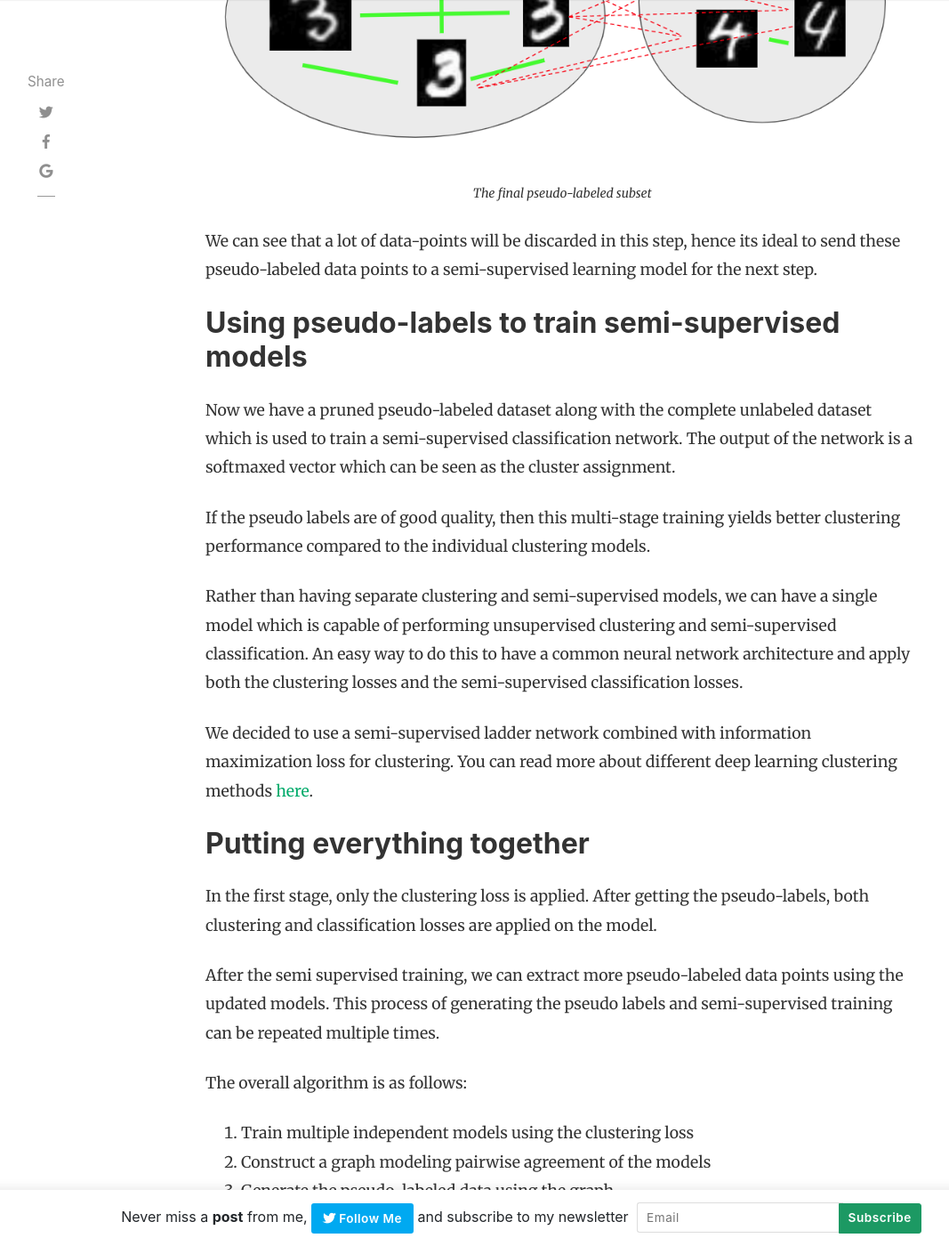
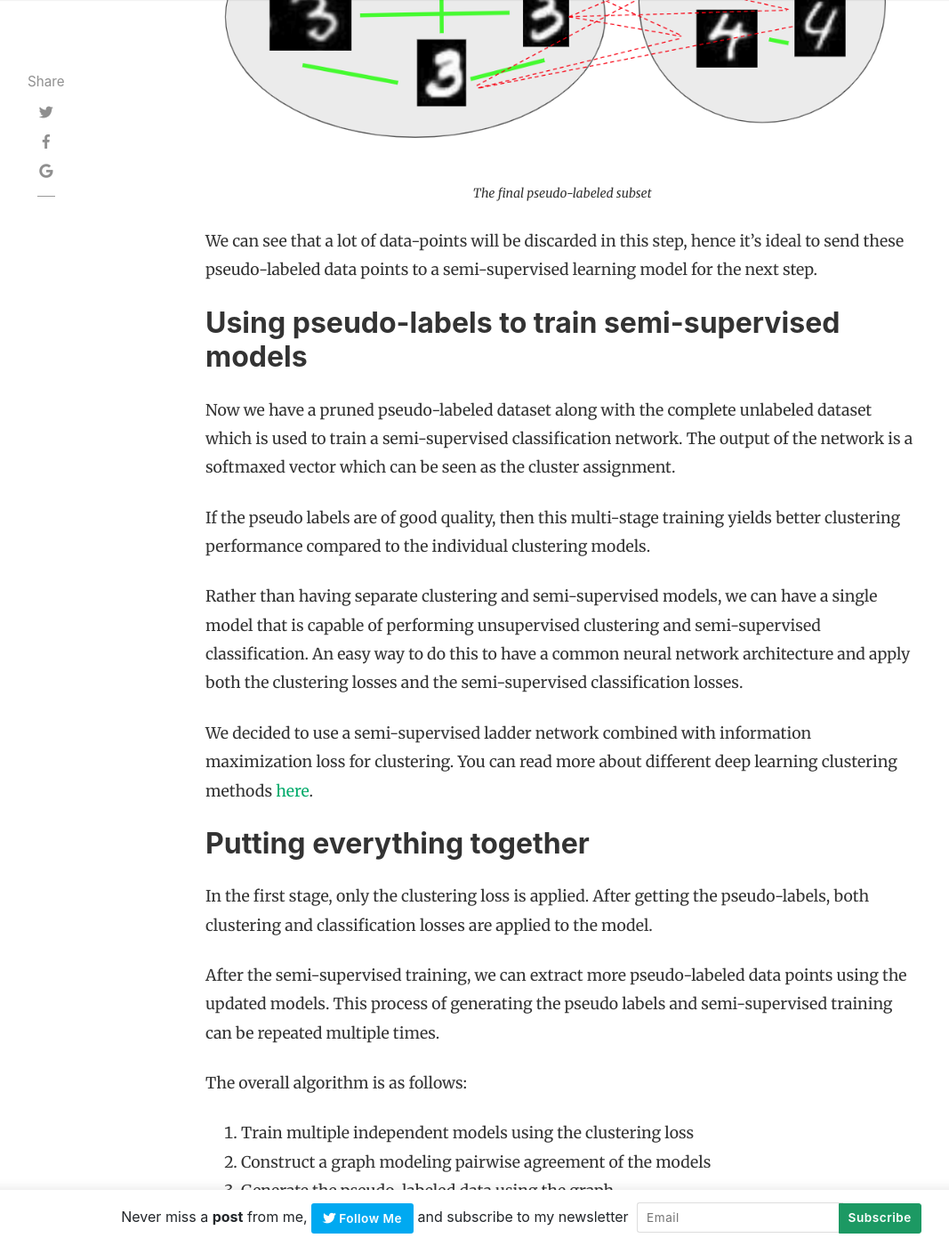
Before and after one commit to divamgupta/divamgupta.github.io, a Jekyll site: the page built from _posts/2020-10-31-pseudo-semi-supervised-learning-for-unsupervised-clustering.md, in a window 1280 px wide and 1400 px high, scrolled down 6470 px. Shown: the whole window at 89% size, without its empty margins (54-1121 px from the left). Built offline with Jekyll 4.4.1, drawn with Linux system fonts in a browser that asks for light colours; nearby versions of some CDN libraries; comment, search, counter and statistics services are not loaded; some of the changed text lies outside the part shown.

Commit message:
minor changes

```diff
--- a/_posts/2020-10-31-pseudo-semi-supervised-learning-for-unsupervised-clustering.md
+++ b/_posts/2020-10-31-pseudo-semi-supervised-learning-for-unsupervised-clustering.md
@@ -53,7 +53,7 @@
 
 ## Generating pseudo-labels
 
-Generating high quality pseudo-labels is the trickiest and the most important step to get good overall clustering performance.
+Generating high-quality pseudo-labels is the trickiest and the most important step to get good overall clustering performance.
 
 The naive ways to generate a pseudo-labeled dataset are
 
@@ -63,7 +63,7 @@
 2. Run a standard clustering model with way more number of clusters than needed. Then only keep a few clusters to label the corresponding data-points while discarding the rest.
 3. Run a standard clustering model and only keep the data-points for which the confidence by the model is more than a certain threshold.
 
-In practice none of the ways described above work.
+In practice, none of the ways described above work.
 
 The first method is not useful because the pseudo labels are just the clusters returned by the standard clustering model, hence we can't expect the semi-supervised model to perform better than that.
 
@@ -71,7 +71,7 @@
 
 The third way does not work because in practice the confidence of a single model is not an indicator of the quality.
 
-After experimenting with several ways to generate pseudo-labeled dataset, we observed that consensus of multiple unsupervised clustering models is generally a good indicator of the quality. The clusters of the individual models are not perfect. But if a large number of clustering models assign a subset of a dataset into the same cluster, then there is a good chance that they actually belong to the same class.
+After experimenting with several ways to generate a pseudo-labeled dataset, we observed that consensus of multiple unsupervised clustering models is generally a good indicator of the quality. The clusters of the individual models are not perfect. But if a large number of clustering models assign a subset of a dataset into the same cluster, then there is a good chance that they actually belong to the same class.
 
 In the following illustration, the data points which are in the intersection of the cluster assignments of the two models could be assigned the same pseudo-label with high confidence. Rest can be ignored in the pseudo-labeled subset.
 
@@ -127,7 +127,7 @@
 ![]({{ site.baseurl }}/assets/images/posts/kingdra/image7.png?style=centerme)
 
 
-Nodes which are neither connected with strong positive edge nor a strong negative edge are removed because we can’t assign any label with high confidence:
+Nodes which are neither connected with a strong positive edge nor a strong negative edge are removed because we can’t assign any label with high confidence:
 
 
 
@@ -146,7 +146,7 @@
 *The final pseudo-labeled subset*
 {: style="font-size: 80%; text-align: center;"}
 
-We can see that a lot of data-points will be discarded in this step, hence its ideal to send these pseudo-labeled data points to a semi-supervised learning model for the next step.
+We can see that a lot of data-points will be discarded in this step, hence it’s ideal to send these pseudo-labeled data points to a semi-supervised learning model for the next step.
 
 
 ## Using pseudo-labels to train semi-supervised models
@@ -155,16 +155,16 @@
 
 If the pseudo labels are of good quality, then this multi-stage training yields better clustering performance compared to the individual clustering models.
 
-Rather than having separate clustering and semi-supervised models, we can have a single model which is capable of performing unsupervised clustering and semi-supervised classification. An easy way to do this to have a common neural network architecture and apply both the clustering losses and the semi-supervised classification losses.
+Rather than having separate clustering and semi-supervised models, we can have a single model that is capable of performing unsupervised clustering and semi-supervised classification. An easy way to do this to have a common neural network architecture and apply both the clustering losses and the semi-supervised classification losses.
 
 We decided to use a semi-supervised ladder network combined with information maximization loss for clustering. You can read more about different deep learning clustering methods [here](https://divamgupta.com/unsupervised-learning/2019/03/08/an-overview-of-deep-learning-based-clustering-techniques.html).
 
 
 ## Putting everything together
 
-In the first stage, only the clustering loss is applied. After getting the pseudo-labels, both clustering and classification losses are applied on the model.
+In the first stage, only the clustering loss is applied. After getting the pseudo-labels, both clustering and classification losses are applied to the model.
 
-After the semi supervised training, we can extract more pseudo-labeled data points using the updated models. This process of generating the pseudo labels and semi-supervised training can be repeated multiple times.
+After the semi-supervised training, we can extract more pseudo-labeled data points using the updated models. This process of generating the pseudo labels and semi-supervised training can be repeated multiple times.
 
 The overall algorithm is as follows:
 
@@ -173,7 +173,7 @@
 1. Train multiple independent models using the clustering loss
 2. Construct a graph modeling pairwise agreement of the models
 3. Generate the pseudo-labeled data using the graph
-4. Train each model using on unlabeled + pseudo-labeled data by applying both clustering and classification loss
+4. Train each model using unlabeled + pseudo-labeled data by applying both clustering and classification loss
 5. Repeat from step 2
 
 
@@ -187,7 +187,7 @@
 
 ## Playing with the implementation
 
-You can play with the implementation of this system we provided. You need keras with tensorflow to run this model.
+You can play with the implementation of this system we provided. You need Keras with TensorFlow to run this model.
 
 You can install the package using
 
@@ -252,7 +252,7 @@
 
 ## Conclusion
 
-In this post we discussed a deep learning based technique for performing unsupervised clustering by leveraging pseudo-semi-supervised models. This technique outperforms several other deep learning based clustering techniques. If you have any questions or want to suggest any changes feel free to contact me or write a comment below.
+In this post, we discussed a deep learning based technique for performing unsupervised clustering by leveraging pseudo-semi-supervised models. This technique outperforms several other deep learning based clustering techniques. If you have any questions or want to suggest any changes feel free to contact me or write a comment below.
 
 **Get the full source code from [here](https://github.com/divamgupta/deep-clustering-kingdra)**
 
```
Also changed, not shown: other parts of _posts/2020-10-31-pseudo-semi-supervised-learning-for-unsupervised-clustering.md (+6 -6 lines).
